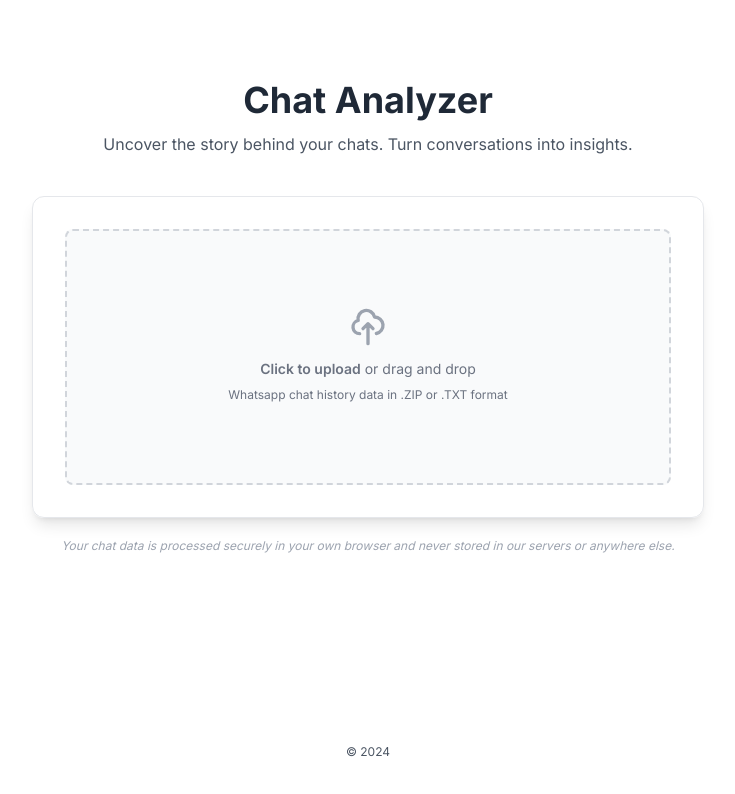
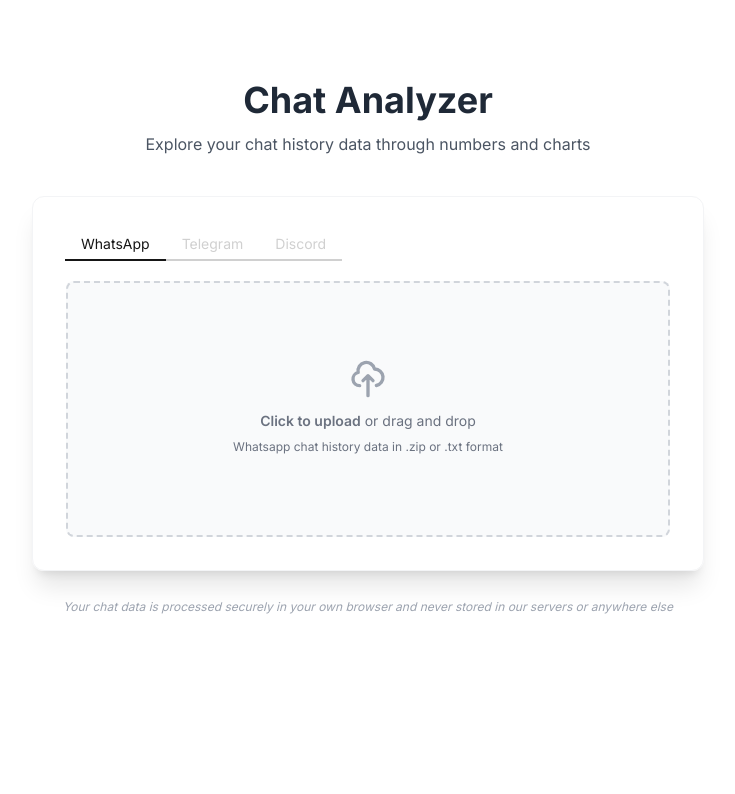
Before and after one commit to dzakyputra/whatsapp-analyzer, a Next.js app: page / in a window 1280 px wide. Shown: the top 794 px of the page, without its empty margins (272-1007 px from the left). Built offline with nearby package versions, Linux system fonts and the light colour scheme.

Commit message:
restyling

```diff
--- a/src/app/page.tsx
+++ b/src/app/page.tsx
@@ -87,6 +87,8 @@ export default function Home() {
   const [stats, setStats] = useState<ChatStats | null>(null);
   const [chartData, setChartData] = useState<ChartData | null>(null);
   const [error, setError] = useState<string | null>(null);
+  const [isVisibleUploadBox, setIsVisibleUploadBox] = useState(true);
+  const [isVisibleResult, setIsVisibleResult] = useState(false);
 
   const handleFileChange = (e: React.ChangeEvent<HTMLInputElement>) => {
     if (e.target.files) {
@@ -94,6 +96,19 @@ export default function Home() {
       setError(null);
       handleUpload(e.target.files[0]);
     }
+  };
+
+  const toggleVisibility = () => {
+    setIsVisibleUploadBox(!isVisibleUploadBox);
+    setIsVisibleResult(!isVisibleResult);
+  }
+
+  const toggleVisibilityUploadBox = () => {
+    setIsVisibleUploadBox(!isVisibleUploadBox);
+  };
+
+  const toggleVisibilityResult = () => {
+    setIsVisibleResult(!isVisibleResult);
   };
 
   function formatNumber(num: number): string {
@@ -319,6 +334,8 @@ export default function Home() {
     });
 
     setStats(chatStats);
+    toggleVisibilityUploadBox();
+    toggleVisibilityResult();
   };
 
   const handleUpload = async (file: File) => {
@@ -610,31 +627,70 @@ export default function Home() {
         Chat Analyzer
       </h1>
       <p className="mt-3 text-gray-600">
-        Uncover the story behind your chats. Turn conversations into insights.
+        Explore your chat history data through numbers and charts
       </p>
     </div>
 
     {/* Upload Box */}
-    <div className="mt-10 max-w-3xl w-full mx-auto px-4">
-        <div className="max-w-2xl mx-auto p-8 rounded-xl shadow shadow-lg border">
-          <div className="flex items-center justify-center w-full">
-            <label htmlFor="dropzone-file" className="flex flex-col items-center justify-center w-full h-64 border-2 border-gray-300 border-dashed rounded-lg cursor-pointer bg-gray-50 hover:bg-gray-100">
+    {isVisibleUploadBox ?
+
+      (<div className="mt-10 max-w-3xl w-full mx-auto px-4">
+        <div className="max-w-2xl mx-auto p-8 rounded-xl shadow-xl border border-gray-100">
+
+        <div className="flex items-center">
+
+          <div role="tablist" className="tabs tabs-bordered w-full">
+            <input type="radio" name="my_tabs_1" role="tab" className="tab" aria-label="WhatsApp" defaultChecked/>
+            <div role="tabpanel" className="tab-content">
+
+                <label htmlFor="dropzone-file" className="mt-5 flex flex-col items-center justify-center w-full h-64 border-2 border-gray-300 border-dashed rounded-lg cursor-pointer bg-gray-50 hover:bg-gray-100">
                   <div className="flex flex-col items-center justify-center pt-5 pb-6">
                     <svg className="w-10 h-10 mb-3 text-gray-400" fill="none" stroke="currentColor" viewBox="0 0 24 24" xmlns="http://www.w3.org/2000/svg"><path strokeLinecap="round" strokeLinejoin="round" strokeWidth="2" d="M7 16a4 4 0 01-.88-7.903A5 5 0 1115.9 6L16 6a5 5 0 011 9.9M15 13l-3-3m0 0l-3 3m3-3v12"></path></svg>
                     <p className="mb-2 text-sm text-gray-500 text-center"><span className="font-semibold">Click to upload</span> or drag and drop</p>
-                <p className="text-xs text-gray-500 text-center">Whatsapp chat history data in .ZIP or .TXT format</p>
+                    <p className="text-xs text-gray-500 text-center">Whatsapp chat history data in .zip or .txt format</p>
                   </div>
                   <input id="dropzone-file" type="file" className="hidden" onChange={handleFileChange} accept=".zip,.txt"/>
                 </label>
-          </div>
-        </div>
-        <p className="mt-5 text-gray-400 text-xs italic text-center">
-          Your chat data is processed securely in your own browser and never stored in our servers or anywhere else.
-        </p>
+
             </div>
 
+            <input type="radio" name="my_tabs_1" role="tab" className="tab" aria-label="Telegram" disabled />
+            <div role="tabpanel" className="tab-content py-2">
+              tes bos
+            </div>
+
+            <input type="radio" name="my_tabs_1" role="tab" className="tab" aria-label="Discord" disabled />
+            <div role="tabpanel" className="tab-content py-2">
+              tes bos
+            </div>
+
+            {/* <input type="radio" name="my_tabs_1" role="tab" className="tab" aria-label="How to Export Chat Data" />
+            <div role="tabpanel" className="tab-content p-10">Tab content 3</div> */}
+          </div>
+
+        </div>
+
+        </div>
+        <p className="mt-7 text-gray-400 text-xs italic text-center">
+          Your chat data is processed securely in your own browser and never stored in our servers or anywhere else
+        </p>
+      </div>) :
+
+      (<div className="mt-10 max-w-lg w-full mx-auto px-4 flex justify-center">
+          <button onClick={toggleVisibility} className="text-white bg-gray-600 hover:bg-gray-700 font-medium rounded-lg text-sm px-5 py-2.5 text-center inline-flex items-center ">
+            Upload Another Data
+
+            <svg xmlns="http://www.w3.org/2000/svg" fill="none" viewBox="0 0 24 24" strokeWidth={1.5} stroke="currentColor" className="rtl:rotate-180 w-3.5 h-3.5 ms-2">
+              <path strokeLinecap="round" stroke-width="3" strokeLinejoin="round" d="M3 16.5v2.25A2.25 2.25 0 0 0 5.25 21h13.5A2.25 2.25 0 0 0 21 18.75V16.5m-13.5-9L12 3m0 0 4.5 4.5M12 3v13.5" />
+            </svg>
+
+          </button>
+      </div>)
+    }
+
     {/* Visualization */}
-    <div className="relative px-4 bg-white">
+    {isVisibleResult &&
+      (<div className="relative px-4 bg-white">
         <div className="px-10 mx-auto">
 
             {error && (
@@ -650,21 +706,21 @@ export default function Home() {
               {/* Chat Statistics */}
               <div className="flex justify-center mb-12">
                 <div className="max-w-4xl text-base leading-6 space-y-4 text-gray-700">
-                <div className="relative flex py-5 items-center">
+                  {/* <div className="relative flex py-5 items-center">
                       <div className="flex-grow border-t border-gray-200"></div>
-                    <span className="flex-shrink mx-4 text-gray-400">Chat Statistics</span>
+                      <span className="flex-shrink mx-4 text-gray-600">Chat Statistics</span>
                       <div className="flex-grow border-t border-gray-200"></div>
+                  </div> */}
+
+                  <div className="stats shadow flex max-w-full mt-10">
+                    <div className="stat place-items-center">
+                      <div className="stat-title">Total Words</div>
+                      <div className="stat-value text-gray-600">{formatNumber(stats.totalWords)}</div>
                     </div>
 
-                <div className="stats shadow flex max-w-full">
                     <div className="stat place-items-center">
                       <div className="stat-title">Total Chats</div>
                       <div className="stat-value text-gray-600">{formatNumber(stats.totalChats)}</div>
-                  </div>
-
-                  <div className="stat place-items-center">
-                    <div className="stat-title">Total Words</div>
-                    <div className="stat-value text-gray-600">{formatNumber(stats.totalWords)}</div>
                     </div>
                   </div>
 
@@ -786,11 +842,12 @@ export default function Home() {
             )}
 
         </div>
-    </div>
+      </div>)
+    }
 
     {/* Footer */}
-    <footer className="mt-auto max-w-4xl text-center mx-auto py-4 px-4 sm:px-6 lg:px-8">
-      <p className="text-xs text-gray-600">© 2024</p>
+    <footer className="mt-auto max-w-4xl text-center mx-auto py-10 px-4 sm:px-6 lg:px-8">
+      <p className="text-xs text-gray-600"></p>
     </footer>
 
   </div>
```
Lines whose indentation alone changed are shown as unchanged.
